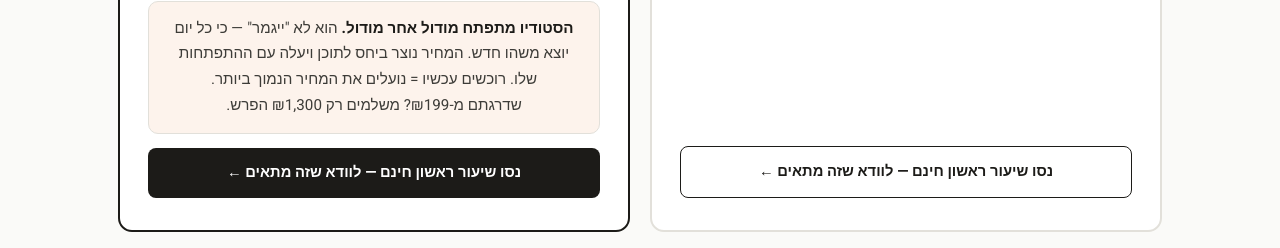
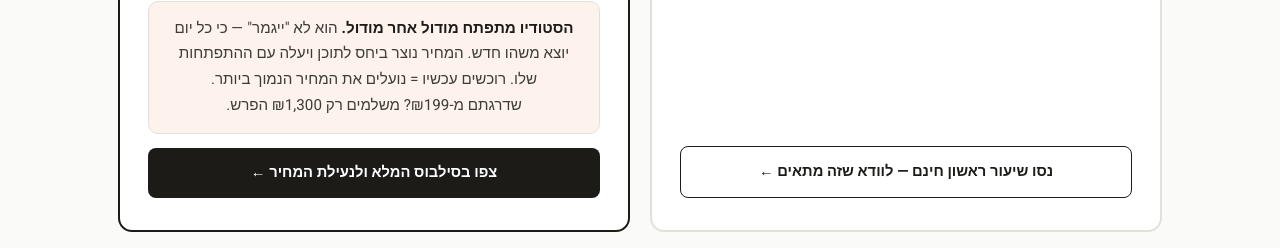
Before and after one commit to synex-os/flowmatic, a Next.js app: page / in a window 1280 px wide. Shown: the part 2587-2835 px from the top of the page. Built offline with nearby package versions, Linux system fonts and the light colour scheme.

Commit message:
Landing: drop 'free first lesson' from pros CTA (paid track has no free preview)

```diff
--- a/app/page.tsx
+++ b/app/page.tsx
@@ -848,7 +848,7 @@ export default function Home() {
                 רוכשים עכשיו = נועלים את המחיר הנמוך ביותר.{' '}
                 <span style={{ whiteSpace: 'nowrap' }}>שדרגתם מ-₪199? משלמים רק ₪1,300 הפרש.</span>
               </div>
-              <a className="plan-cta" href="https://platform.flowmatic.co.il/login?next=/courses/pros" target="_blank" rel="noopener noreferrer">נסו שיעור ראשון חינם — לוודא שזה מתאים ←</a>
+              <a className="plan-cta" href="https://platform.flowmatic.co.il/login?next=/courses/pros" target="_blank" rel="noopener noreferrer">צפו בסילבוס המלא ולנעילת המחיר ←</a>
             </div>
           </div>
         </div>
```
